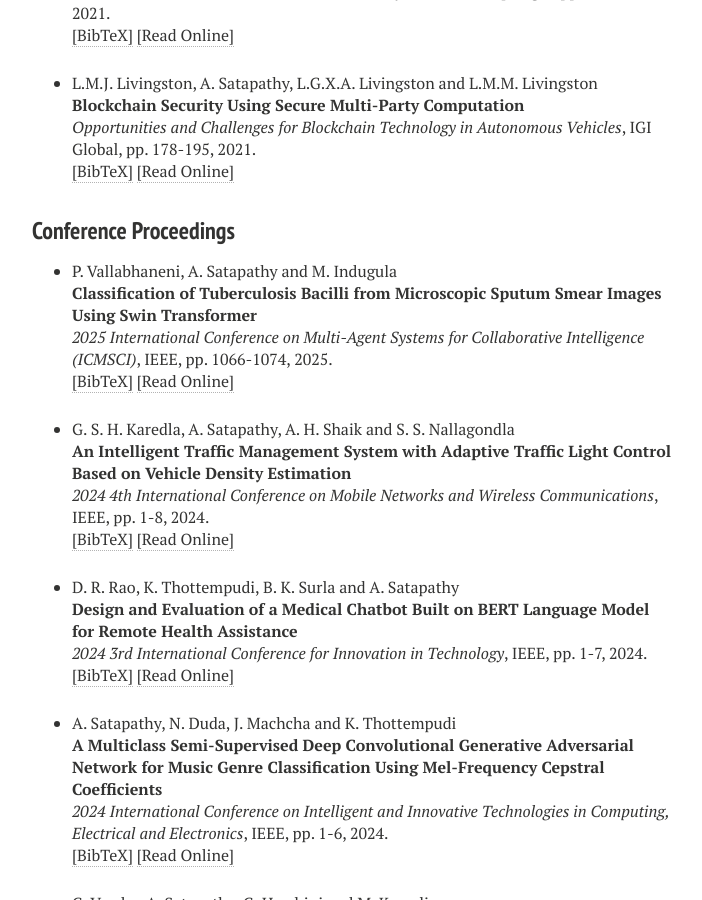
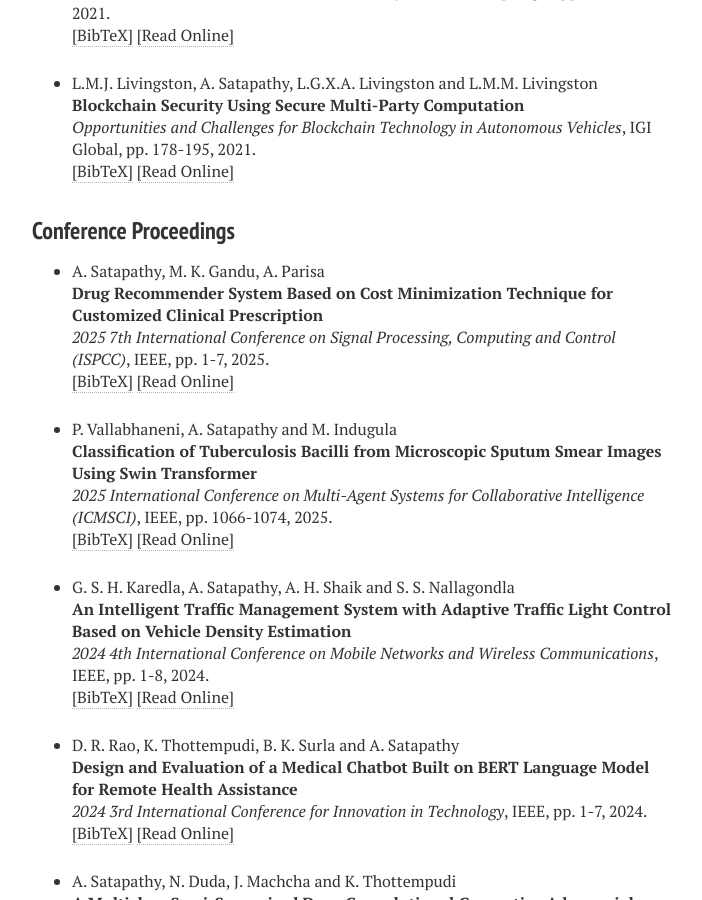
Before and after one commit to ashutoshsatapathy1990/ashutoshsatapathy1990.github.io, a Jekyll site: the page built from publications.md, in a window 1280 px wide and 900 px high, scrolled down 2093 px. Shown: the whole window, without its empty margins (288-990 px from the left). Built offline with Jekyll 4.4.1, drawn with Linux system fonts in a browser that asks for light colours; nearby versions of some CDN libraries.

Commit message:
Update publications.html

```diff
--- a/_layouts/publications.html
+++ b/_layouts/publications.html
@@ -472,6 +472,32 @@ pp. 178-195,
 <h3 style="margin-bottom:0px;padding-top:10px;">Conference Proceedings</h3>
 <ul class="biblist">
 
+<!-- Item: satapathy2025drug -->
+<li ><p>
+A. Satapathy, M. K. Gandu, A. Parisa
+<br><b>Drug Recommender System Based on Cost Minimization Technique for Customized Clinical Prescription</b><br>
+<i>2025 7th International Conference on Signal Processing, Computing and Control (ISPCC)</i>,
+IEEE,
+pp. 1-7,
+2025.
+<br />
+<a href="javascript:toggleBibtex('satapathy2025drug')">[BibTeX]</a>
+<a href= "https://ieeexplore.ieee.org/abstract/document/11039574" target="_blank">[Read Online]</a>
+</p>
+<div id="bib_satapathy2025drug" class="bibtex noshow">
+<pre>
+@inproceedings{satapathy2025drug,
+  title={Drug Recommender System Based on Cost Minimization Technique for Customized Clinical Prescription},
+  author={Satapathy, Ashutosh and Gandu, Mahima Kumar and Parisa, Aslesha},
+  booktitle={2025 7th International Conference on Signal Processing, Computing and Control (ISPCC)},
+  pages={1--7},
+  year={2025},
+  organization={IEEE}
+}
+</pre></div>
+
+</li>
+
 <!-- Item: vallabhaneni2025classification -->
 <li ><p>
 P. Vallabhaneni, A. Satapathy and M. Indugula
```
